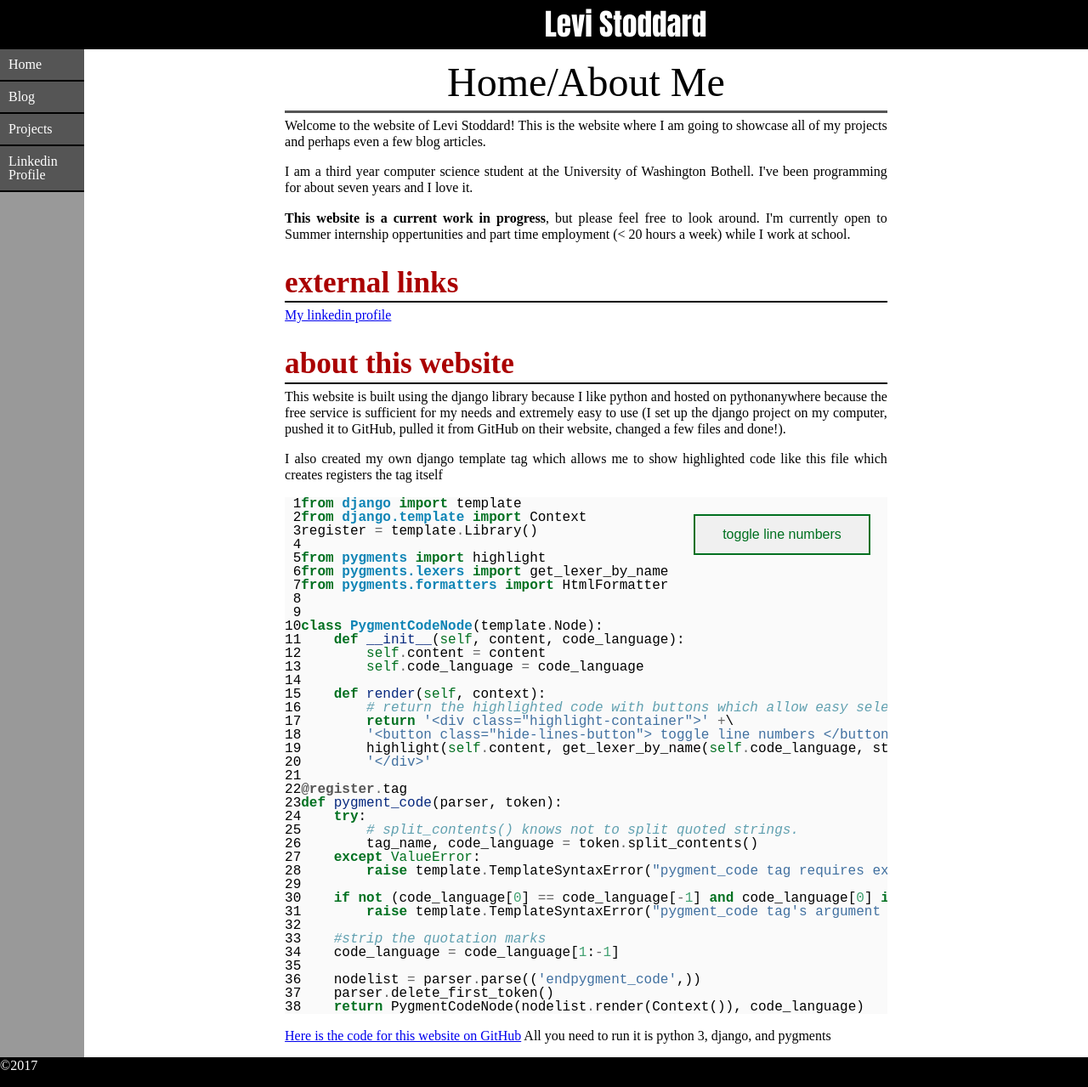
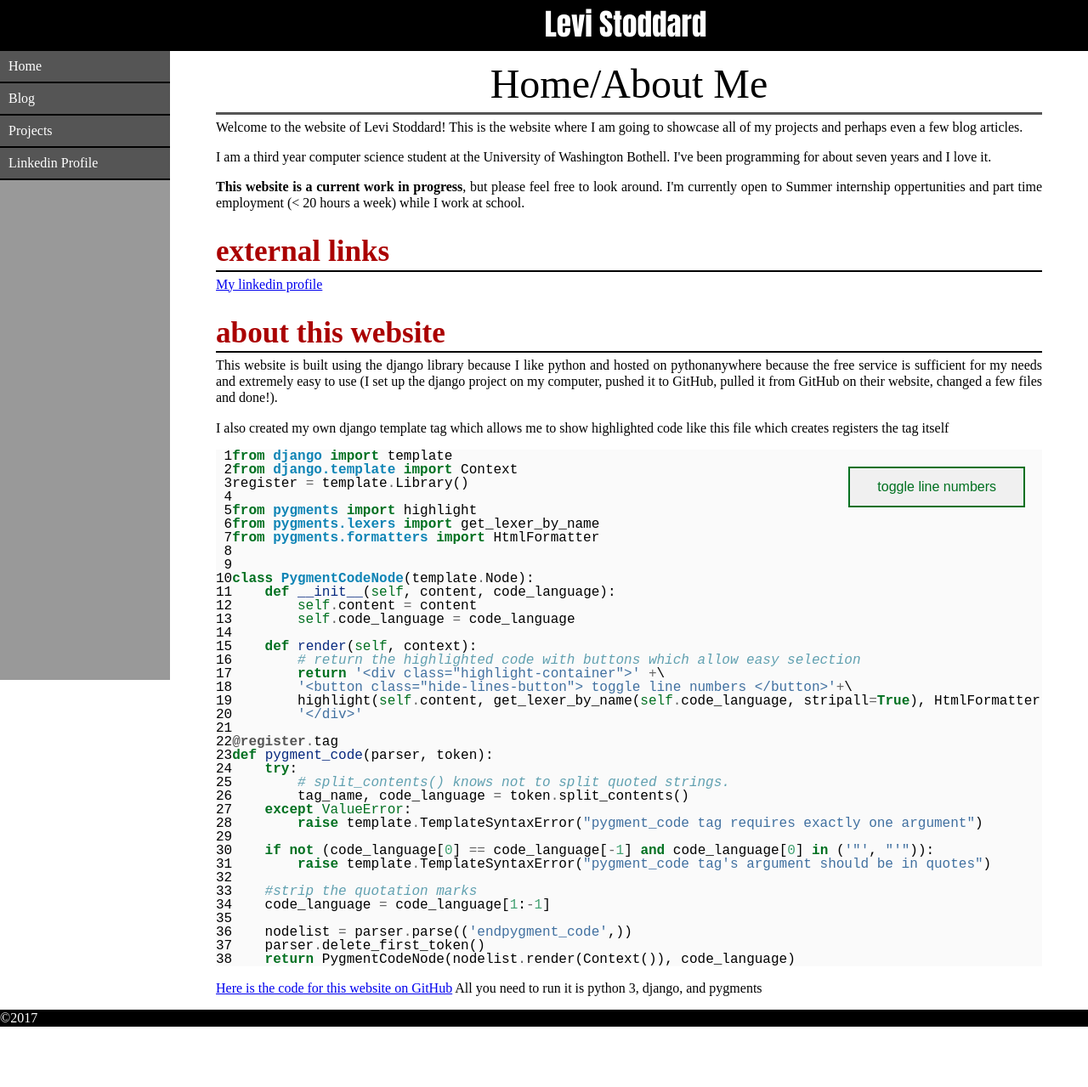
Before and after one commit to LinuxKid21/PersonalWebsite, a Django app: page / in a window 1280 px wide. Shown: the whole page at 85% size. After the commit the page ends 1208 px from the top, so only its background shows below. Run offline with Django 3.2, Linux system fonts and the light colour scheme.

Commit message:
removed old, ugly table based layout with new one that does not mess up pre tag content

```diff
--- /dev/null
+++ b/app/static/app/content/highlight.css
@@ -0,0 +1,92 @@
+.highlight-container {
+    position: relative; /* so .hide-lines-button absolute position works */
+}
+.hide-lines-button {
+    position: absolute;
+    right: 20px;
+    top: 20px;
+}
+
+.highlight pre {
+    overflow-x: auto;
+    overflow-y: hidden;
+    font-family: Liberation Mono, monospace;
+    margin-bottom: 1em;
+    background-color: #fafafa;
+}
+.lineno {
+    background-color: #f0f0f0;
+    border-left: 5px;
+    border-style: solid;
+    border-color: #f0f0f0;
+    font-family: Liberation Mono, monospace;
+}
+.highlight {width: 100%;}
+.highlight pre .hll { background-color: #ffffcc }
+.highlight pre .c { color: #60a0b0; font-style: italic } /* Comment */
+.highlight pre .err { border: 1px solid #FF0000 } /* Error */
+.highlight pre .k { color: #007020; font-weight: bold } /* Keyword */
+.highlight pre .o { color: #666666 } /* Operator */
+.highlight pre .ch { color: #60a0b0; font-style: italic } /* Comment.Hashbang */
+.highlight pre .cm { color: #60a0b0; font-style: italic } /* Comment.Multiline */
+.highlight pre .cp { color: #007020 } /* Comment.Preproc */
+.highlight pre .cpf { color: #60a0b0; font-style: italic } /* Comment.PreprocFile */
+.highlight pre .c1 { color: #60a0b0; font-style: italic } /* Comment.Single */
+.highlight pre .cs { color: #60a0b0; background-color: #fff0f0 } /* Comment.Special */
+.highlight pre .gd { color: #A00000 } /* Generic.Deleted */
+.highlight pre .ge { font-style: italic } /* Generic.Emph */
+.highlight pre .gr { color: #FF0000 } /* Generic.Error */
+.highlight pre .gh { color: #000080; font-weight: bold } /* Generic.Heading */
+.highlight pre .gi { color: #00A000 } /* Generic.Inserted */
+.highlight pre .go { color: #888888 } /* Generic.Output */
+.highlight pre .gp { color: #c65d09; font-weight: bold } /* Generic.Prompt */
+.highlight pre .gs { font-weight: bold } /* Generic.Strong */
+.highlight pre .gu { color: #800080; font-weight: bold } /* Generic.Subheading */
+.highlight pre .gt { color: #0044DD } /* Generic.Traceback */
+.highlight pre .kc { color: #007020; font-weight: bold } /* Keyword.Constant */
+.highlight pre .kd { color: #007020; font-weight: bold } /* Keyword.Declaration */
+.highlight pre .kn { color: #007020; font-weight: bold } /* Keyword.Namespace */
+.highlight pre .kp { color: #007020 } /* Keyword.Pseudo */
+.highlight pre .kr { color: #007020; font-weight: bold } /* Keyword.Reserved */
+.highlight pre .kt { color: #902000 } /* Keyword.Type */
+.highlight pre .m { color: #40a070 } /* Literal.Number */
+.highlight pre .s { color: #4070a0 } /* Literal.String */
+.highlight pre .na { color: #4070a0 } /* Name.Attribute */
+.highlight pre .nb { color: #007020 } /* Name.Builtin */
+.highlight pre .nc { color: #0e84b5; font-weight: bold } /* Name.Class */
+.highlight pre .no { color: #60add5 } /* Name.Constant */
+.highlight pre .nd { color: #555555; font-weight: bold } /* Name.Decorator */
+.highlight pre .ni { color: #d55537; font-weight: bold } /* Name.Entity */
+.highlight pre .ne { color: #007020 } /* Name.Exception */
+.highlight pre .nf { color: #06287e } /* Name.Function */
+.highlight pre .nl { color: #002070; font-weight: bold } /* Name.Label */
+.highlight pre .nn { color: #0e84b5; font-weight: bold } /* Name.Namespace */
+.highlight pre .nt { color: #062873; font-weight: bold } /* Name.Tag */
+.highlight pre .nv { color: #bb60d5 } /* Name.Variable */
+.highlight pre .ow { color: #007020; font-weight: bold } /* Operator.Word */
+.highlight pre .w { color: #bbbbbb } /* Text.Whitespace */
+.highlight pre .mb { color: #40a070 } /* Literal.Number.Bin */
+.highlight pre .mf { color: #40a070 } /* Literal.Number.Float */
+.highlight pre .mh { color: #40a070 } /* Literal.Number.Hex */
+.highlight pre .mi { color: #40a070 } /* Literal.Number.Integer */
+.highlight pre .mo { color: #40a070 } /* Literal.Number.Oct */
+.highlight pre .sa { color: #4070a0 } /* Literal.String.Affix */
+.highlight pre .sb { color: #4070a0 } /* Literal.String.Backtick */
+.highlight pre .sc { color: #4070a0 } /* Literal.String.Char */
+.highlight pre .dl { color: #4070a0 } /* Literal.String.Delimiter */
+.highlight pre .sd { color: #4070a0; font-style: italic } /* Literal.String.Doc */
+.highlight pre .s2 { color: #4070a0 } /* Literal.String.Double */
+.highlight pre .se { color: #4070a0; font-weight: bold } /* Literal.String.Escape */
+.highlight pre .sh { color: #4070a0 } /* Literal.String.Heredoc */
+.highlight pre .si { color: #70a0d0; font-style: italic } /* Literal.String.Interpol */
+.highlight pre .sx { color: #c65d09 } /* Literal.String.Other */
+.highlight pre .sr { color: #235388 } /* Literal.String.Regex */
+.highlight pre .s1 { color: #4070a0 } /* Literal.String.Single */
+.highlight pre .ss { color: #517918 } /* Literal.String.Symbol */
+.highlight pre .bp { color: #007020 } /* Name.Builtin.Pseudo */
+.highlight pre .fm { color: #06287e } /* Name.Function.Magic */
+.highlight pre .vc { color: #bb60d5 } /* Name.Variable.Class */
+.highlight pre .vg { color: #bb60d5 } /* Name.Variable.Global */
+.highlight pre .vi { color: #bb60d5 } /* Name.Variable.Instance */
+.highlight pre .vm { color: #bb60d5 } /* Name.Variable.Magic */
+.highlight pre .il { color: #40a070 } /* Literal.Number.Integer.Long */
--- a/app/static/app/content/style.css
+++ b/app/static/app/content/style.css
@@ -1,40 +1,38 @@
 /* general layout */
 .page {
-    display:table;
+    position:relative;
     width: 100%;
-    height: 100%;
+    min-height: 100%; /* forces the content to be sufficiently large so the footer is at the bottom of the page even with only a small amount of content*/
 }
 
 .sideAndPageHolder {
-    display:table;
     width: 100%;
-    height: 100%;
 }
 
 /* header */
 .websiteTitle {
-    display:table-cell;
+    margin: auto;
     font-size: 2.2em;
     padding: 8px;
     color: #FFF;
     text-align: center;
-    padding-left: 200px;
+    padding-left: 200px; /* make it center on the .centered-content div and not the whole page by offseting navigationbar width*/
 	font-family: "Impact", Times, serif;
 }
 .websiteHeader {
+    width: 100%;
     background-color: #000;
-    height: 1px;
-    display:table-row;
+    height: 60px;
 }
 
 
 /* navigation */
 .navigationbar {
-    display:table-cell;
-    vertical-align: top;
+    position:absolute;
+    /*vertical-align: top;*/
     list-style-type: none;
     width: 200px;
-    background-color: #999;
+    top: 60px;
 }
 .navigationbar li a {
     display: block;
@@ -52,7 +50,13 @@
 .active-link {
     background-color: #A00;
 }
-
+#grey-area {
+    position:fixed;
+    height: 100%;
+    z-index: -1;
+    width: 200px;
+    background-color: #999;
+}
 
 
 /* content */
@@ -69,9 +73,11 @@
 }
 
 .content {
-    display:table-cell;
-    vertical-align: top;
+    /*min-height:100%;*/
+    margin-left: 200px;
+    /*vertical-align: top;*/
     /*width: 600px;*/
+    padding-bottom:20px;
 }
 
 .centered-content {
@@ -84,15 +90,17 @@
 
 /* footer */
 .footer {
-    display:table-row;
+    position: absolute;
+    bottom: 0;
+    left: 0;
+    right: 0;
     height:20px;
     background-color: #000;
-    width: 100%;
 }
 
 .bloglistlink {
 	font-weight: bold;
-	font-size: 2.2em;
+	font-size: 1.8em;
     margin-top: 30px;
     margin-bottom: 5px;
     border-width: 2px;
@@ -159,6 +167,12 @@
 }
 
 
+@media (max-device-width: 1300px), (max-width: 1300px) {
+    .centered-content {
+        padding-left: 5%;
+        padding-right: 5%;
+    }
+}
 
 @media (max-device-width: 768px), (max-width: 768px) {
     .websiteTitle {
@@ -167,16 +181,38 @@
     .sideAndPageHolder {
         display:block;
     }
+    #grey-area {
+        display: none;
+    }
     .navigationbar {
+        position: static;
         display:block;
         width: 100%;
     }
-    .centered-content {
-        text-align: justify;
-        padding-left: 5%;
-        padding-right: 5%;
+
+    .content {
+        margin-left: 0px;
     }
 }
+
+@media (max-device-width: 500px), (max-width: 500px) {
+    .page-title {
+        font-size: 2.2em;
+    }
+    h1 {
+        font-size: 1.8em;
+    }
+    h2 {
+        font-size: 1.3em;
+    }
+    h3 {
+        font-size: 1em;
+    }
+}
+
+
+
+
 
 
 
@@ -189,7 +225,6 @@
 }
 
 .slideshow :not(button) {
-    /*padding:10px;*/
     margin:auto;
 }
 
@@ -208,89 +243,3 @@
     margin-top: -1.5em;
     padding: 0px 16px;
 }
-
-
-
-
-
-.highlight-container {
-    position: relative; /* so .hide-lines-button absolute position works */
-}
-.hide-lines-button {
-    position: absolute;
-    right: 20px;
-    top: 20px;
-}
-
-.highlight pre {overflow-x: auto; overflow-y: hidden; width: 100%; font-family: Liberation Mono, monospace;}
-.lineno {background: #f0f0f0; border-left: 5px; border-style: solid; border-color: #f0f0f0; font-family: Liberation Mono, monospace;}
-.highlight {width: 100%; }
-.highlight pre {width: 100%; margin-bottom: 1em; background: #fafafa; }
-.highlight pre .hll { background-color: #ffffcc }
-.highlight pre .c { color: #60a0b0; font-style: italic } /* Comment */
-.highlight pre .err { border: 1px solid #FF0000 } /* Error */
-.highlight pre .k { color: #007020; font-weight: bold } /* Keyword */
-.highlight pre .o { color: #666666 } /* Operator */
-.highlight pre .ch { color: #60a0b0; font-style: italic } /* Comment.Hashbang */
-.highlight pre .cm { color: #60a0b0; font-style: italic } /* Comment.Multiline */
-.highlight pre .cp { color: #007020 } /* Comment.Preproc */
-.highlight pre .cpf { color: #60a0b0; font-style: italic } /* Comment.PreprocFile */
-.highlight pre .c1 { color: #60a0b0; font-style: italic } /* Comment.Single */
-.highlight pre .cs { color: #60a0b0; background-color: #fff0f0 } /* Comment.Special */
-.highlight pre .gd { color: #A00000 } /* Generic.Deleted */
-.highlight pre .ge { font-style: italic } /* Generic.Emph */
-.highlight pre .gr { color: #FF0000 } /* Generic.Error */
-.highlight pre .gh { color: #000080; font-weight: bold } /* Generic.Heading */
-.highlight pre .gi { color: #00A000 } /* Generic.Inserted */
-.highlight pre .go { color: #888888 } /* Generic.Output */
-.highlight pre .gp { color: #c65d09; font-weight: bold } /* Generic.Prompt */
-.highlight pre .gs { font-weight: bold } /* Generic.Strong */
-.highlight pre .gu { color: #800080; font-weight: bold } /* Generic.Subheading */
-.highlight pre .gt { color: #0044DD } /* Generic.Traceback */
-.highlight pre .kc { color: #007020; font-weight: bold } /* Keyword.Constant */
-.highlight pre .kd { color: #007020; font-weight: bold } /* Keyword.Declaration */
-.highlight pre .kn { color: #007020; font-weight: bold } /* Keyword.Namespace */
-.highlight pre .kp { color: #007020 } /* Keyword.Pseudo */
-.highlight pre .kr { color: #007020; font-weight: bold } /* Keyword.Reserved */
-.highlight pre .kt { color: #902000 } /* Keyword.Type */
-.highlight pre .m { color: #40a070 } /* Literal.Number */
-.highlight pre .s { color: #4070a0 } /* Literal.String */
-.highlight pre .na { color: #4070a0 } /* Name.Attribute */
-.highlight pre .nb { color: #007020 } /* Name.Builtin */
-.highlight pre .nc { color: #0e84b5; font-weight: bold } /* Name.Class */
-.highlight pre .no { color: #60add5 } /* Name.Constant */
-.highlight pre .nd { color: #555555; font-weight: bold } /* Name.Decorator */
-.highlight pre .ni { color: #d55537; font-weight: bold } /* Name.Entity */
-.highlight pre .ne { color: #007020 } /* Name.Exception */
-.highlight pre .nf { color: #06287e } /* Name.Function */
-.highlight pre .nl { color: #002070; font-weight: bold } /* Name.Label */
-.highlight pre .nn { color: #0e84b5; font-weight: bold } /* Name.Namespace */
-.highlight pre .nt { color: #062873; font-weight: bold } /* Name.Tag */
-.highlight pre .nv { color: #bb60d5 } /* Name.Variable */
-.highlight pre .ow { color: #007020; font-weight: bold } /* Operator.Word */
-.highlight pre .w { color: #bbbbbb } /* Text.Whitespace */
-.highlight pre .mb { color: #40a070 } /* Literal.Number.Bin */
-.highlight pre .mf { color: #40a070 } /* Literal.Number.Float */
-.highlight pre .mh { color: #40a070 } /* Literal.Number.Hex */
-.highlight pre .mi { color: #40a070 } /* Literal.Number.Integer */
-.highlight pre .mo { color: #40a070 } /* Literal.Number.Oct */
-.highlight pre .sa { color: #4070a0 } /* Literal.String.Affix */
-.highlight pre .sb { color: #4070a0 } /* Literal.String.Backtick */
-.highlight pre .sc { color: #4070a0 } /* Literal.String.Char */
-.highlight pre .dl { color: #4070a0 } /* Literal.String.Delimiter */
-.highlight pre .sd { color: #4070a0; font-style: italic } /* Literal.String.Doc */
-.highlight pre .s2 { color: #4070a0 } /* Literal.String.Double */
-.highlight pre .se { color: #4070a0; font-weight: bold } /* Literal.String.Escape */
-.highlight pre .sh { color: #4070a0 } /* Literal.String.Heredoc */
-.highlight pre .si { color: #70a0d0; font-style: italic } /* Literal.String.Interpol */
-.highlight pre .sx { color: #c65d09 } /* Literal.String.Other */
-.highlight pre .sr { color: #235388 } /* Literal.String.Regex */
-.highlight pre .s1 { color: #4070a0 } /* Literal.String.Single */
-.highlight pre .ss { color: #517918 } /* Literal.String.Symbol */
-.highlight pre .bp { color: #007020 } /* Name.Builtin.Pseudo */
-.highlight pre .fm { color: #06287e } /* Name.Function.Magic */
-.highlight pre .vc { color: #bb60d5 } /* Name.Variable.Class */
-.highlight pre .vg { color: #bb60d5 } /* Name.Variable.Global */
-.highlight pre .vi { color: #bb60d5 } /* Name.Variable.Instance */
-.highlight pre .vm { color: #bb60d5 } /* Name.Variable.Magic */
-.highlight pre .il { color: #40a070 } /* Literal.Number.Integer.Long */
--- a/app/templates/app/main.html
+++ b/app/templates/app/main.html
@@ -6,6 +6,7 @@
         <title>Levi Stoddard</title>
         <link rel="stylesheet" type="text/css" href="{% static 'app/content/reset.css' %}">
         <link rel="stylesheet" type="text/css" href="{% static 'app/content/style.css' %}">
+        <link rel="stylesheet" type="text/css" href="{% static 'app/content/highlight.css' %}">
 
         <script src="{% static 'app/scripts/jquery-3.2.1.min.js' %}"> </script>
         <script src="{% static 'app/scripts/main.js' %}"> </script>
@@ -16,6 +17,8 @@
     </head>
     <body>
         <div class = "page">
+            <!-- this is the area on the side of the screen-->
+            <div id = "grey-area"></div>
             <div class = "websiteHeader">
                 <p class = "websiteTitle">Levi Stoddard</p>
             </div>
@@ -35,7 +38,7 @@
                     </div>
                 </div>
             </div>
-            <div class="footer"> <p style="color: #FFF;">&copy;2017</p>
+            <div class="footer"> <p style="color: #FFF; margin: 0;">&copy;2017</p>
             </div>
         </div>
     </body>
```
